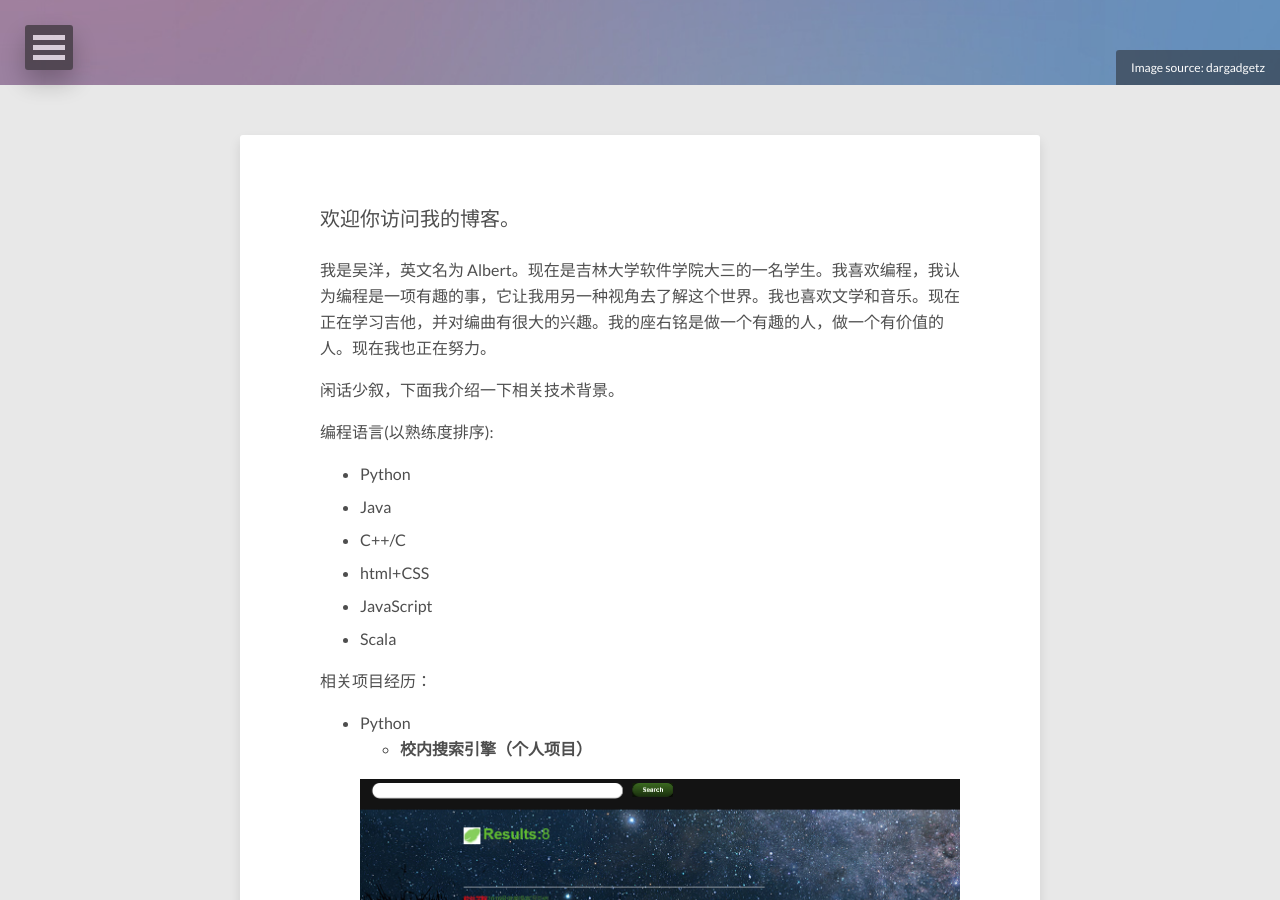
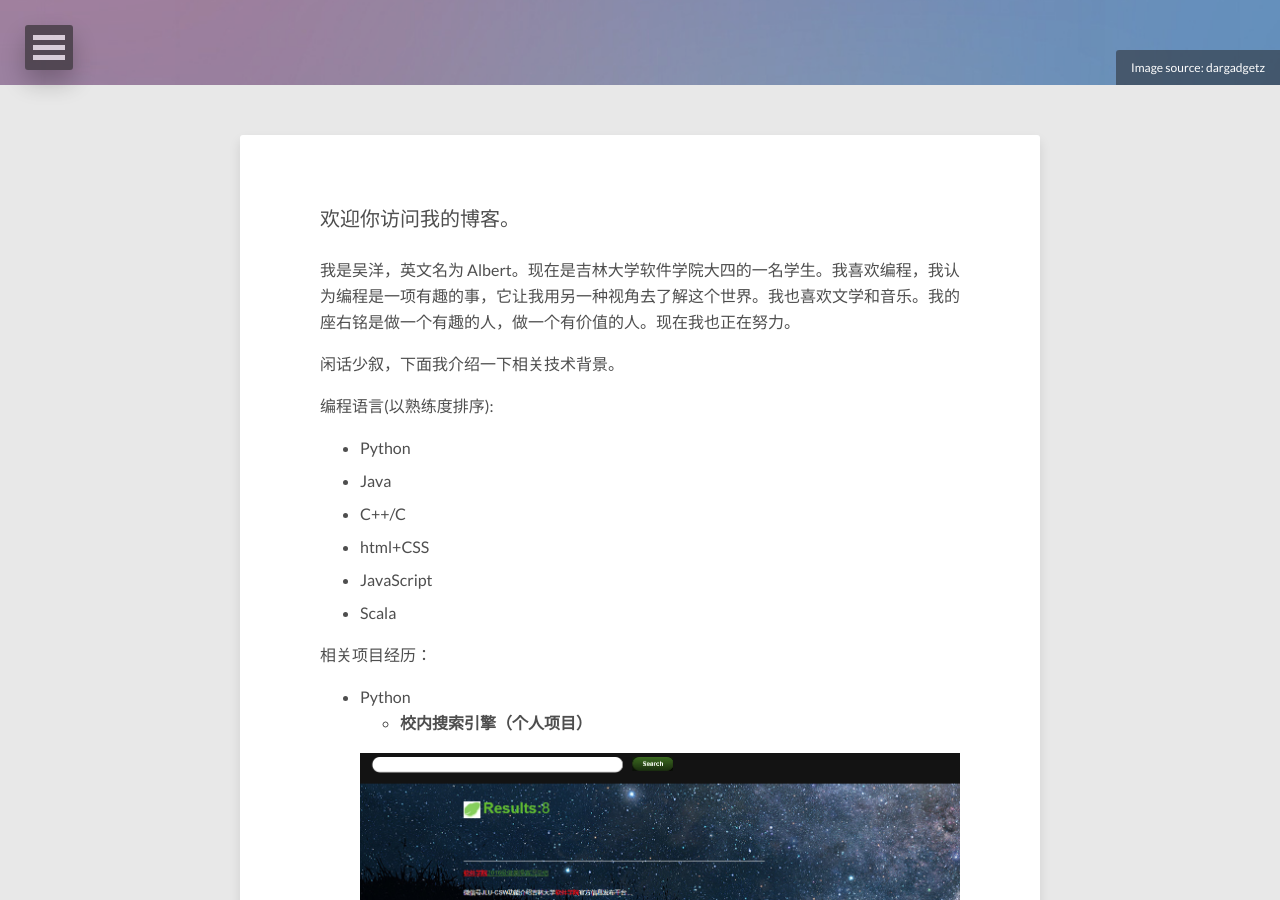
Before and after one commit to JLU-WuYang/JLU-WuYang.github.io, a Jekyll site: the page built from about/index.md, in a window 1280 px wide and 900 px high, scrolled down 315 px. Built offline with Jekyll 4.4.1, drawn with Linux system fonts in a browser that asks for light colours; nearby versions of some CDN libraries.

Commit message:
Update index.md

```diff
--- a/about/index.md
+++ b/about/index.md
@@ -11,7 +11,7 @@ modified: 2016-10-8
 
   欢迎你访问我的博客。
 
-  我是吴洋，英文名为 Albert。现在是吉林大学软件学院大三的一名学生。我喜欢编程，我认为编程是一项有趣的事，它让我用另一种视角去了解这个世界。我也喜欢文学和音乐。现在正在学习吉他，并对编曲有很大的兴趣。我的座右铭是做一个有趣的人，做一个有价值的人。现在我也正在努力。
+  我是吴洋，英文名为 Albert。现在是吉林大学软件学院大四的一名学生。我喜欢编程，我认为编程是一项有趣的事，它让我用另一种视角去了解这个世界。我也喜欢文学和音乐。我的座右铭是做一个有趣的人，做一个有价值的人。现在我也正在努力。
 
  闲话少叙，下面我介绍一下相关技术背景。
 
```
